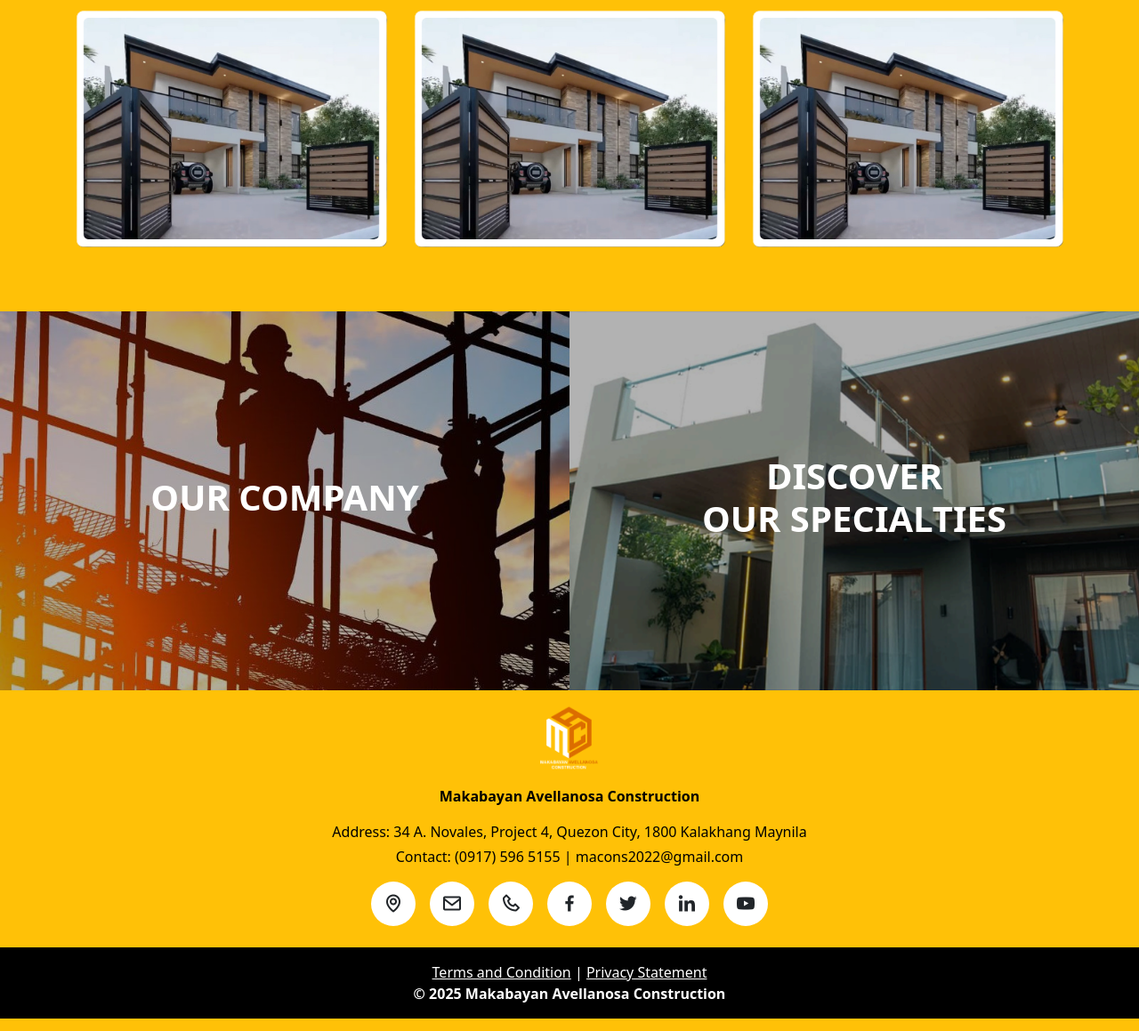
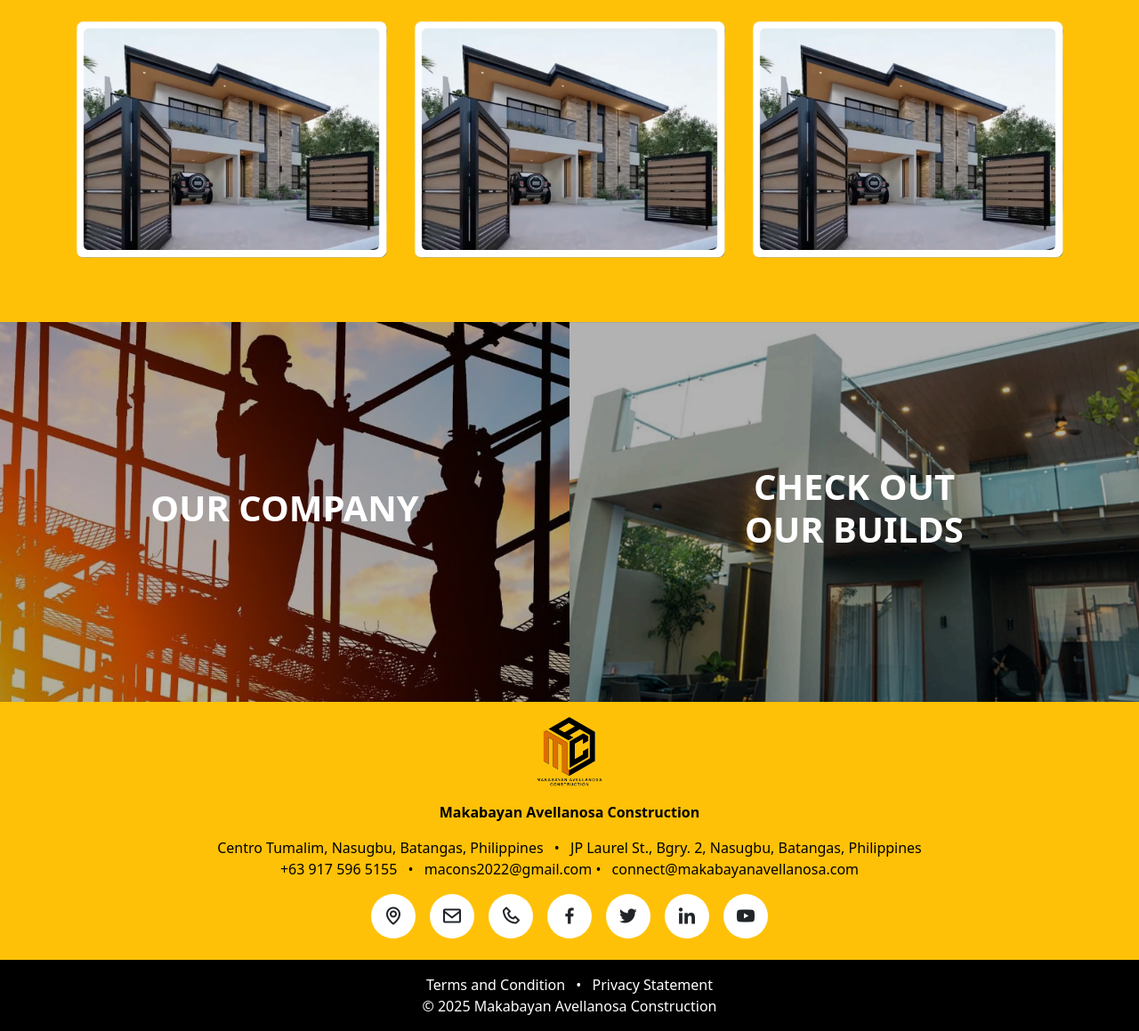
Before and after one commit to myracleinnovation/LPmakabayan, a PHP site: page /specialties.php in a window 1280 px wide. Shown: the part 2146-3305 px from the top of the page at 89% size. Run offline with PHP 8.4, Linux system fonts and the light colour scheme; some web fonts are replaced.

Commit message:
change and add connect

```diff
--- a/assets/css/style.css
+++ b/assets/css/style.css
@@ -73,6 +73,13 @@
 
 .custom-navbar .nav-link:hover,
 .custom-navbar .nav-link:focus {
+    background-color: #fd7e14 !important;
+    color: white !important;
+    transform: translateY(-2px);
+    box-shadow: 0 4px 8px rgba(0, 0, 0, 0.3);
+}
+
+.custom-navbar .nav-link.active {
     background-color: #fd7e14 !important;
     color: white !important;
     transform: translateY(-2px);
--- a/components/footer.php
+++ b/components/footer.php
@@ -1,19 +1,21 @@
  <!-- FOOTER -->
  <footer class="bg-warning text-black mt-3">
      <div class="container text-center">
-         <img src="assets/img/logo2.png" alt="Logo" class="mb-3" style="width:80px;">
+         <img src="assets/img/logo.png" alt="Logo" class="mb-3" style="width:80px;">
          <div class="fw-bold mb-3">Makabayan Avellanosa Construction</div>
          <div class="mb-3">
-             <div class="mb-1">Address: 34 A. Novales, Project 4, Quezon City, 1800 Kalakhang Maynila</div>
-             <div class="mb-1">Contact: (0917) 596 5155 | macons2022@gmail.com</div>
+             <span class="me-2">Centro Tumalim, Nasugbu, Batangas, Philippines</span> •
+             <span class="ms-2">JP Laurel St., Bgry. 2, Nasugbu, Batangas, Philippines</span><br>
+             <span class="me-2">+63 917 596 5155</span> • <span class="ms-2">macons2022@gmail.com</span> •
+             <span class="ms-2">connect@makabayanavellanosa.com</span>
          </div>
          <div class="d-flex justify-content-center flex-wrap gap-3 mb-4">
-             <a href="https://maps.app.goo.gl/c12NV7UAhKwcuhrf7" target="_blank"
+             <a href="https://maps.app.goo.gl/v6PRdFqaEsTURANN7" target="_blank"
                  class="footer-icon rounded-circle bg-white d-flex align-items-center justify-content-center text-decoration-none text-dark"
                  style="width:50px; height:50px; font-size:1.5rem; transition: all 0.3s ease;">
                  <i class='bx bx-map'></i>
              </a>
-             <a href="mailto:macons2022@gmail.com"
+             <a href="mailto:connect@makabayanavellanosa.com"
                  class="footer-icon rounded-circle bg-white d-flex align-items-center justify-content-center text-decoration-none text-dark"
                  style="width:50px; height:50px; font-size:1.5rem; transition: all 0.3s ease;">
                  <i class='bx bx-envelope'></i>
@@ -48,10 +50,10 @@
      <div class="bg-black text-white py-3">
          <div class="container text-center">
              <div><a href="#" data-bs-toggle="modal" data-bs-target="#termsConditionModal"
-                     class="text-white text-decoration-underline">Terms and Condition</a> | <a href="#"
+                     class="text-white text-decoration-none me-2">Terms and Condition</a> • <a href="#"
                      data-bs-toggle="modal" data-bs-target="#privacyStatementModal"
-                     class="text-white text-decoration-underline">Privacy Statement</a></div>
-             <div class="fw-bold">© <span id="year"></span> Makabayan Avellanosa Construction</div>
+                     class="text-white text-decoration-none ms-2">Privacy Statement</a></div>
+             <div>© <span id="year"></span> Makabayan Avellanosa Construction</div>
          </div>
      </div>
  </footer>
--- a/components/modals/PrivacyStatement.php
+++ b/components/modals/PrivacyStatement.php
@@ -72,7 +72,7 @@
                     </li>
                     <li><strong>Contact Information</strong>
                         <p>For inquiries regarding this Privacy Statement, contact:</p>
-                        <p>Makabayan Avellanosa Construction<br>Email: macons2022@gmail.com</p>
+                        <p>Makabayan Avellanosa Construction<br>Email: connect@makabayanavellanosa.com</p>
                     </li>
                 </ol>
                 <p>By using this website, users acknowledge having read, understood, and agreed to this Privacy
--- a/components/modals/termsCondition.php
+++ b/components/modals/termsCondition.php
@@ -97,7 +97,7 @@
                     </li>
                     <li><strong>Contact Information</strong>
                         <p>For inquiries regarding these Terms and Conditions, contact:</p>
-                        <p>Makabayan Avellanosa Construction<br>Email: macons2022@gmail.com</p>
+                        <p>Makabayan Avellanosa Construction<br>Email: connect@makabayanavellanosa.com</p>
                     </li>
                 </ol>
                 <p>By using the website, users acknowledge having read, understood, and agreed to these Terms and
--- a/components/topNav.php
+++ b/components/topNav.php
@@ -1,5 +1,12 @@
+<?php
+// Get current page name
+$current_page = basename($_SERVER['PHP_SELF']);
+$current_section = isset($_GET['section']) ? $_GET['section'] : '';
+?>
+
 <!-- Sticky Navbar (hidden by default, shows on scroll) -->
- <nav id="scroll-navbar" class="navbar navbar-expand-lg fixed-top custom-navbar">
+<nav id="scroll-navbar"
+    class="navbar navbar-expand-lg fixed-top custom-navbar <?php echo ($current_page != 'index.php') ? 'position-sticky show-navbar' : ''; ?>">
     <div class="container">
         <a class="navbar-brand d-flex align-items-center" href="index.php">
             <img src="assets/img/logo_landscape.png" alt="Logo" class="me-2" style="width: 150px;">
@@ -15,16 +22,24 @@
         <div class="collapse navbar-collapse" id="navbarNav">
             <ul class="navbar-nav ms-auto">
                 <li class="nav-item">
-                     <a href="index.php#company" class="nav-link bg-warning">Our Company</a>
+                    <a href="index.php#company"
+                        class="nav-link <?php echo ($current_page == 'index.php' && ($current_section == 'company' || $current_section == '')) ? 'active bg-warning' : ''; ?>">Our
+                        Company</a>
                 </li>
                 <li class="nav-item">
-                    <a href="specialties.php" class="nav-link bg-warning">Our Specialties</a>
+                    <a href="specialties.php"
+                        class="nav-link <?php echo ($current_page == 'specialties.php') ? 'active bg-warning' : ''; ?>">Our
+                        Specialties</a>
                 </li>
                 <li class="nav-item">
-                     <a href="project.php" class="nav-link bg-warning">Our Projects</a>
+                    <a href="project.php"
+                        class="nav-link <?php echo ($current_page == 'project.php') ? 'active bg-warning' : ''; ?>">Our
+                        Projects</a>
                 </li>
                 <li class="nav-item">
-                     <a href="index.php#contact" class="nav-link bg-warning">Connect Now</a>
+                    <a href="connect.php"
+                        class="nav-link <?php echo ($current_page == 'connect.php') ? 'active bg-warning' : ''; ?>">Connect
+                        Now</a>
                 </li>
             </ul>
         </div>
--- a/specialties.php
+++ b/specialties.php
@@ -1,38 +1,7 @@
 <?php include 'components/header.php'; ?>
 
 <body class="bg-warning">
-    <!-- Sticky Navbar (visible by default on project page) -->
-    <nav id="scroll-navbar" class="navbar navbar-expand-lg fixed-top position-sticky custom-navbar show-navbar">
-        <div class="container">
-            <a class="navbar-brand d-flex align-items-center" href="index.php">
-                <img src="assets/img/logo_landscape.png" alt="Logo" class="me-2" style="width: 120px;">
-            </a>
-
-            <!-- Hamburger button for mobile -->
-            <button class="navbar-toggler" type="button" data-bs-toggle="collapse" data-bs-target="#navbarNav"
-                aria-controls="navbarNav" aria-expanded="false" aria-label="Toggle navigation">
-                <span class="navbar-toggler-icon"></span>
-            </button>
-
-            <!-- Navigation items -->
-            <div class="collapse navbar-collapse" id="navbarNav">
-                <ul class="navbar-nav ms-auto">
-                    <li class="nav-item">
-                        <a href="index.php#company" class="nav-link bg-warning">Our Company</a>
-                    </li>
-                    <li class="nav-item">
-                        <a href="specialties.php" class="nav-link bg-warning">Our Specialties</a>
-                    </li>
-                    <li class="nav-item">
-                        <a href="project.php" class="nav-link bg-warning">Our Projects</a>
-                    </li>
-                    <li class="nav-item">
-                        <a href="index.php#contact" class="nav-link bg-warning">Connect Now</a>
-                    </li>
-                </ul>
-            </div>
-        </div>
-    </nav>
+    <?php include 'components/topNav.php'; ?>
 
     <!-- OUR WORK SPEAKS FOR ITSELF SECTION -->
     <section class="bg-warning text-white py-4 py-md-5" style="min-height: auto;">
@@ -44,54 +13,56 @@
             <div class="row justify-content-center">
                 <div class="col-12 col-md-4 mb-4 mb-md-4">
                     <div class="position-relative project-category overflow-hidden">
-                        <img src="assets/img/project1.png" class="w-100 object-fit-cover" alt="Residential Projects">
+                        <img src="assets/img/specialties1.png" class="w-100 object-fit-cover"
+                            alt="Architectural and Civil Works">
                         <div class="category-overlay d-flex align-items-center justify-content-center">
-                            <h3 class="text-white fw-bold text-center fs-2 fs-md-5 text-uppercase">Residential Projects
+                            <h3 class="text-white fw-bold text-center fs-2 fs-md-5 text-uppercase">Architectural and
+                                Civil Works
                             </h3>
                         </div>
                     </div>
                 </div>
                 <div class="col-12 col-md-4 mb-4 mb-md-4">
                     <div class="position-relative project-category overflow-hidden">
-                        <img src="assets/img/project2.png" class="w-100 object-fit-cover" alt="Commercial Buildings">
+                        <img src="assets/img/specialties2.png" class="w-100 object-fit-cover" alt="Mechanical Works">
                         <div class="category-overlay d-flex align-items-center justify-content-center">
-                            <h3 class="text-white fw-bold text-center fs-2 fs-md-5 text-uppercase">Commercial Buildings
+                            <h3 class="text-white fw-bold text-center fs-2 fs-md-5 text-uppercase">Mechanical Works
                             </h3>
                         </div>
                     </div>
                 </div>
                 <div class="col-12 col-md-4 mb-4 mb-md-4">
                     <div class="position-relative project-category overflow-hidden">
-                        <img src="assets/img/project3.png" class="w-100 object-fit-cover" alt="Systems Installations">
+                        <img src="assets/img/project1.png" class="w-100 object-fit-cover" alt="Electrical Works">
                         <div class="category-overlay d-flex align-items-center justify-content-center">
-                            <h3 class="text-white fw-bold text-center fs-2 fs-md-5 text-uppercase">Systems Installations
+                            <h3 class="text-white fw-bold text-center fs-2 fs-md-5 text-uppercase">Electrical Works
                             </h3>
                         </div>
                     </div>
                 </div>
                 <div class="col-12 col-md-4 mb-4 mb-md-4">
                     <div class="position-relative project-category overflow-hidden">
-                        <img src="assets/img/project1.png" class="w-100 object-fit-cover" alt="Residential Projects">
+                        <img src="assets/img/specialties4.png" class="w-100 object-fit-cover" alt="Plumbing Works">
                         <div class="category-overlay d-flex align-items-center justify-content-center">
-                            <h3 class="text-white fw-bold text-center fs-2 fs-md-5 text-uppercase">Residential Projects
+                            <h3 class="text-white fw-bold text-center fs-2 fs-md-5 text-uppercase">Plumbing Works
                             </h3>
                         </div>
                     </div>
                 </div>
                 <div class="col-12 col-md-4 mb-4 mb-md-4">
                     <div class="position-relative project-category overflow-hidden">
-                        <img src="assets/img/project1.png" class="w-100 object-fit-cover" alt="Residential Projects">
+                        <img src="assets/img/project1.png" class="w-100 object-fit-cover" alt="Auxiliary Works">
                         <div class="category-overlay d-flex align-items-center justify-content-center">
-                            <h3 class="text-white fw-bold text-center fs-2 fs-md-5 text-uppercase">Residential Projects
+                            <h3 class="text-white fw-bold text-center fs-2 fs-md-5 text-uppercase">Auxiliary Works
                             </h3>
                         </div>
                     </div>
                 </div>
                 <div class="col-12 col-md-4 mb-4 mb-md-4">
                     <div class="position-relative project-category overflow-hidden">
-                        <img src="assets/img/project1.png" class="w-100 object-fit-cover" alt="Residential Projects">
+                        <img src="assets/img/specialties3.png" class="w-100 object-fit-cover" alt="Swimming Pools">
                         <div class="category-overlay d-flex align-items-center justify-content-center">
-                            <h3 class="text-white fw-bold text-center fs-2 fs-md-5 text-uppercase">Residential Projects
+                            <h3 class="text-white fw-bold text-center fs-2 fs-md-5 text-uppercase">Swimming Pools
                             </h3>
                         </div>
                     </div>
@@ -143,54 +114,56 @@
             <div class="row justify-content-center">
                 <div class="col-12 col-md-4 mb-4 mb-md-4">
                     <div class="position-relative project-category overflow-hidden">
-                        <img src="assets/img/project1.png" class="w-100 object-fit-cover" alt="Residential Projects">
+                        <img src="assets/img/industries1.png" class="w-100 object-fit-cover" alt="Residential">
                         <div class="category-overlay d-flex align-items-center justify-content-center">
-                            <h3 class="text-white fw-bold text-center fs-2 fs-md-5 text-uppercase">Residential Projects
+                            <h3 class="text-white fw-bold text-center fs-2 fs-md-5 text-uppercase">Residential
                             </h3>
                         </div>
                     </div>
                 </div>
                 <div class="col-12 col-md-4 mb-4 mb-md-4">
                     <div class="position-relative project-category overflow-hidden">
-                        <img src="assets/img/project2.png" class="w-100 object-fit-cover" alt="Commercial Buildings">
+                        <img src="assets/img/project2.png" class="w-100 object-fit-cover" alt="Hotel and Resorts">
                         <div class="category-overlay d-flex align-items-center justify-content-center">
-                            <h3 class="text-white fw-bold text-center fs-2 fs-md-5 text-uppercase">Commercial Buildings
+                            <h3 class="text-white fw-bold text-center fs-2 fs-md-5 text-uppercase">Hotel and Resorts
                             </h3>
                         </div>
                     </div>
                 </div>
                 <div class="col-12 col-md-4 mb-4 mb-md-4">
                     <div class="position-relative project-category overflow-hidden">
-                        <img src="assets/img/project3.png" class="w-100 object-fit-cover" alt="Systems Installations">
+                        <img src="assets/img/industries2.png" class="w-100 object-fit-cover" alt="Foods and Beverages">
                         <div class="category-overlay d-flex align-items-center justify-content-center">
-                            <h3 class="text-white fw-bold text-center fs-2 fs-md-5 text-uppercase">Systems Installations
+                            <h3 class="text-white fw-bold text-center fs-2 fs-md-5 text-uppercase">Foods and Beverages
                             </h3>
                         </div>
                     </div>
                 </div>
                 <div class="col-12 col-md-4 mb-4 mb-md-4">
                     <div class="position-relative project-category overflow-hidden">
-                        <img src="assets/img/project1.png" class="w-100 object-fit-cover" alt="Residential Projects">
+                        <img src="assets/img/project1.png" class="w-100 object-fit-cover" alt="Health and Wellness">
                         <div class="category-overlay d-flex align-items-center justify-content-center">
-                            <h3 class="text-white fw-bold text-center fs-2 fs-md-5 text-uppercase">Residential Projects
+                            <h3 class="text-white fw-bold text-center fs-2 fs-md-5 text-uppercase">Health and Wellness
                             </h3>
                         </div>
                     </div>
                 </div>
                 <div class="col-12 col-md-4 mb-4 mb-md-4">
                     <div class="position-relative project-category overflow-hidden">
-                        <img src="assets/img/project1.png" class="w-100 object-fit-cover" alt="Residential Projects">
+                        <img src="assets/img/project1.png" class="w-100 object-fit-cover" alt="Logistics Services">
                         <div class="category-overlay d-flex align-items-center justify-content-center">
-                            <h3 class="text-white fw-bold text-center fs-2 fs-md-5 text-uppercase">Residential Projects
+                            <h3 class="text-white fw-bold text-center fs-2 fs-md-5 text-uppercase">Logistics Services
                             </h3>
                         </div>
                     </div>
                 </div>
                 <div class="col-12 col-md-4 mb-4 mb-md-4">
                     <div class="position-relative project-category overflow-hidden">
-                        <img src="assets/img/project1.png" class="w-100 object-fit-cover" alt="Residential Projects">
+                        <img src="assets/img/project1.png" class="w-100 object-fit-cover"
+                            alt="Office Space and Leasing">
                         <div class="category-overlay d-flex align-items-center justify-content-center">
-                            <h3 class="text-white fw-bold text-center fs-2 fs-md-5 text-uppercase">Residential Projects
+                            <h3 class="text-white fw-bold text-center fs-2 fs-md-5 text-uppercase">Office Space and
+                                Leasing
                             </h3>
                         </div>
                     </div>
@@ -203,6 +176,7 @@
     <section class="bg-dark text-white">
         <div class="row g-0">
             <div class="col-12 col-md-6 p-0 mb-3 mb-md-0">
+                <a href="index.php#company">
                     <div class="position-relative w-100 h-100 specialty-item" style="min-height:250px;">
                         <img src="assets/img/banner3.jpg" class="w-100 h-100 object-fit-cover specialty-image">
                         <div class="position-absolute top-0 start-0 w-100 h-100 bg-black specialty-overlay"></div>
@@ -210,15 +184,18 @@
                             <h2 class="fw-bold text-white fs-1 fs-md-1 text-uppercase">Our Company</h2>
                         </div>
                     </div>
+                </a>
             </div>
             <div class="col-12 col-md-6 p-0">
+                <a href="project.php">
                     <div class="position-relative w-100 h-100 specialty-item" style="min-height:250px;">
                         <img src="assets/img/banner2.png" class="w-100 h-100 object-fit-cover specialty-image">
                         <div class="position-absolute top-0 start-0 w-100 h-100 bg-black specialty-overlay"></div>
                         <div class="position-absolute top-50 start-50 translate-middle text-center w-100 px-2">
-                        <h2 class="fw-bold text-white fs-1 fs-md-1 text-uppercase">Discover<br>Our Specialties</h2>
+                            <h2 class="fw-bold text-white fs-1 fs-md-1 text-uppercase">Check Out<br>Our Builds</h2>
                         </div>
                     </div>
+                </a>
             </div>
         </div>
     </section>
```
Also changed, not shown: connect.php (added, +46 -0 lines), index.php (+6 -1 lines), project.php (+5 -32 lines), assets/img/logo.png, assets/img/specialties3.png (added), 5 other files. Lines whose indentation alone changed are shown as unchanged.
